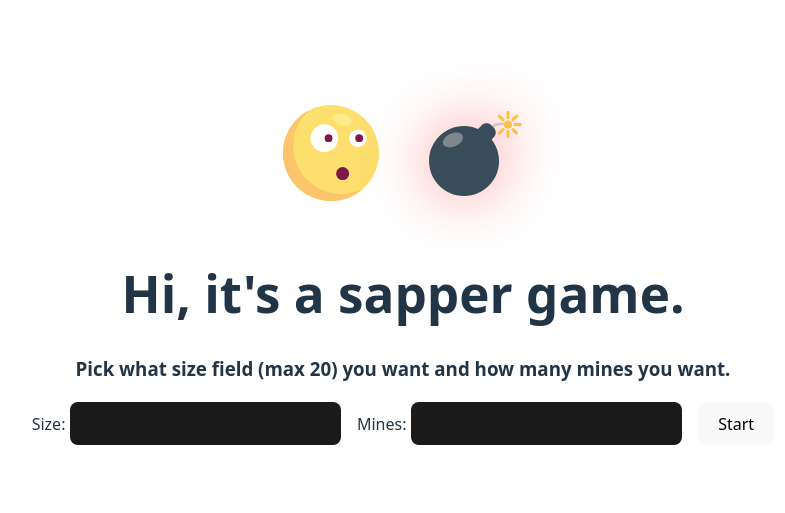
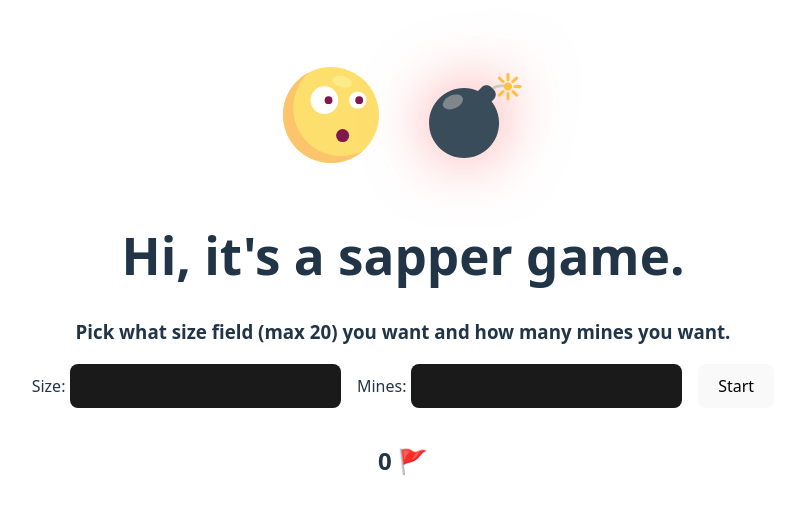
Before and after one commit to payermann/web-sappeur, a React (Vite) app: page / in a window 1280 px wide. Shown: the part 129-642 px from the top of the page, without its empty margins (237-1022 px from the left). Built offline with nearby package versions, Linux system fonts and the light colour scheme.

Commit message:
fix flags

```diff
--- a/package.json
+++ b/package.json
@@ -10,6 +10,7 @@
     "preview": "vite preview"
   },
   "dependencies": {
+    "lodash": "^4.17.21",
     "react": "^19.0.0",
     "react-dom": "^19.0.0"
   },
--- a/src/App.jsx
+++ b/src/App.jsx
@@ -14,6 +14,7 @@ function App() {
   const [userField, setUserField] = useState([]);
 
   const [alert, setAlert] = useState("");
+  const [start, setStart] = useState(false);
 
   const startGame = () => {
     const inputSize = document.getElementById("size").value;
@@ -40,6 +41,7 @@ function App() {
     setField(feldgenerator(inputMines, inputSize, notForUser));
     setUserField(feldgenerator(inputMines, inputSize, forUser));
     setGameStatus("in process");
+    setStart(true);
   };
 
   return (
@@ -66,7 +68,12 @@ function App() {
         </div>
       </div>
       <div className="alert">{alert}</div>
-      <Field userField={userField} field={field} />
+      <Field
+        userField={userField}
+        field={field}
+        start={start}
+        setStart={setStart}
+      />
     </>
   );
 }
--- a/src/Field.jsx
+++ b/src/Field.jsx
@@ -3,8 +3,9 @@ import Cell from "./Cell";
 import "./Field.css";
 import { checkMine } from "./checkmine";
 import { checkFlag } from "./checkflag";
+import _ from "lodash";
 
-function Field({ userField, field }) {
+function Field({ userField, field, start, setStart }) {
   const [innerWidth, setInnerWidth] = useState(calcSize());
   const [updatedUserField, setUpdatedUserField] = useState(userField);
   const [counterFlag, setCounterFlag] = useState(0);
@@ -21,6 +22,13 @@ function Field({ userField, field }) {
     }
   }
   useEffect(() => {
+    if (start) {
+      setUpdatedUserField(userField);
+      setCounterFlag(0);
+      setStart(false);
+    }
+  }, [start, userField, setStart, setCounterFlag]);
+  useEffect(() => {
     const handleResize = () => {
       setInnerWidth(calcSize());
     };
@@ -30,28 +38,26 @@ function Field({ userField, field }) {
     };
   }, []);
   function handleCellClick(y, x, eventType = "leftClick") {
-    const newUserField = updatedUserField.map((row) => [...row]);
+    const newUserField = _.cloneDeep(updatedUserField);
     if (eventType == "rightClick") {
-      console.log(userField);
-      userField[y][x] = checkFlag(userField, y, x);
+      newUserField[y][x] = checkFlag(newUserField, y, x);
       const newCounterFlag =
-        userField[y][x] == " " ? counterFlag - 1 : counterFlag + 1;
+        newUserField[y][x] == " " ? counterFlag - 1 : counterFlag + 1;
       setUpdatedUserField(newUserField);
       setCounterFlag(newCounterFlag);
-      console.log(counterFlag);
       return;
     }
   }
   function updateField() {
-    const fieldSize = userField.length;
+    const fieldSize = updatedUserField.length;
     const field = [];
     for (let y = 0; y < fieldSize; y++) {
       const yLine = [];
-      for (let x = 0; x < userField[y].length; x++) {
+      for (let x = 0; x < updatedUserField[y].length; x++) {
         yLine.push(
           <Cell
             key={`${y}-${x}`}
-            value={userField[y][x]}
+            value={updatedUserField[y][x]}
             fieldSize={fieldSize}
             onClick={() => handleCellClick(y, x)}
             onContextMenu={(event) => {
@@ -75,6 +81,11 @@ function Field({ userField, field }) {
 
     return field;
   }
-  return <div className="field">{updateField()}</div>;
+  return (
+    <div>
+      <div className="field">{updateField()}</div>
+      <h2>{counterFlag} 🚩</h2>
+    </div>
+  );
 }
 export default Field;
```
Also changed, not shown: 1 other file (tests, documents, lock files or other folders).
